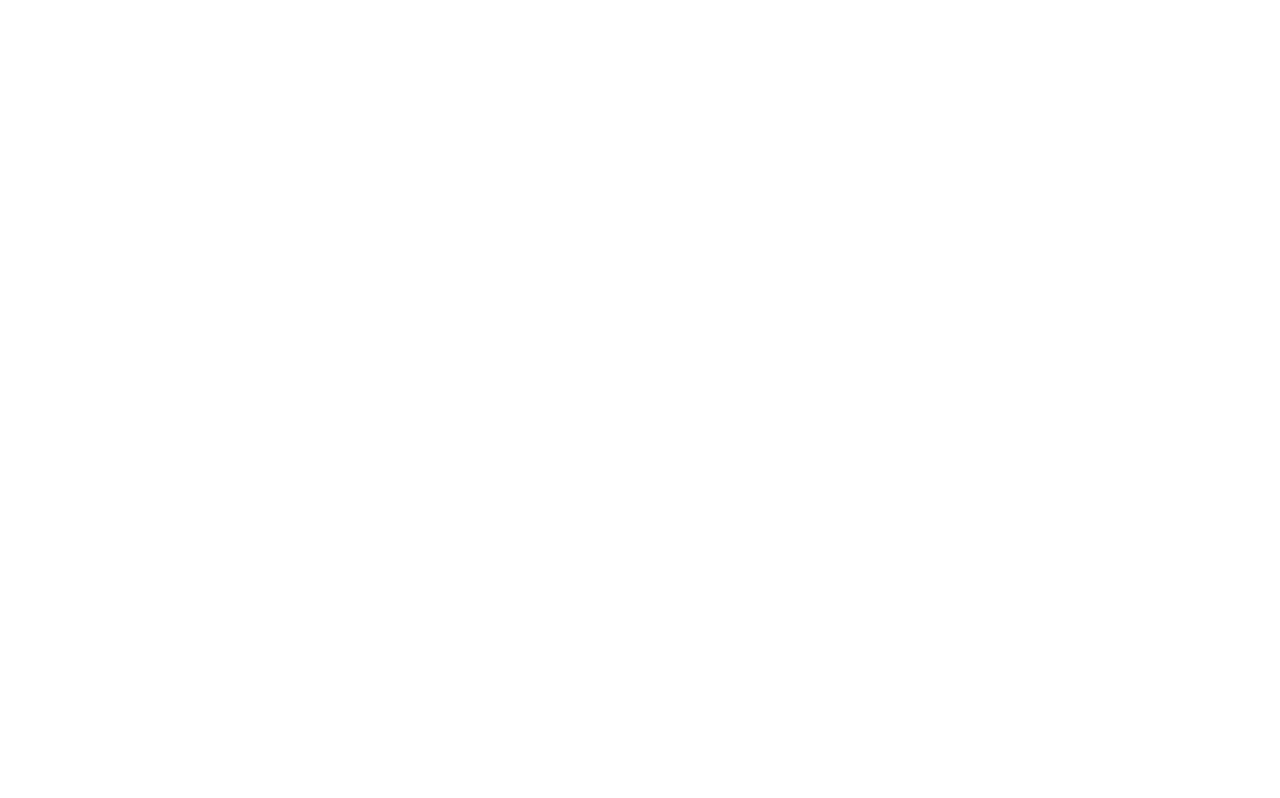
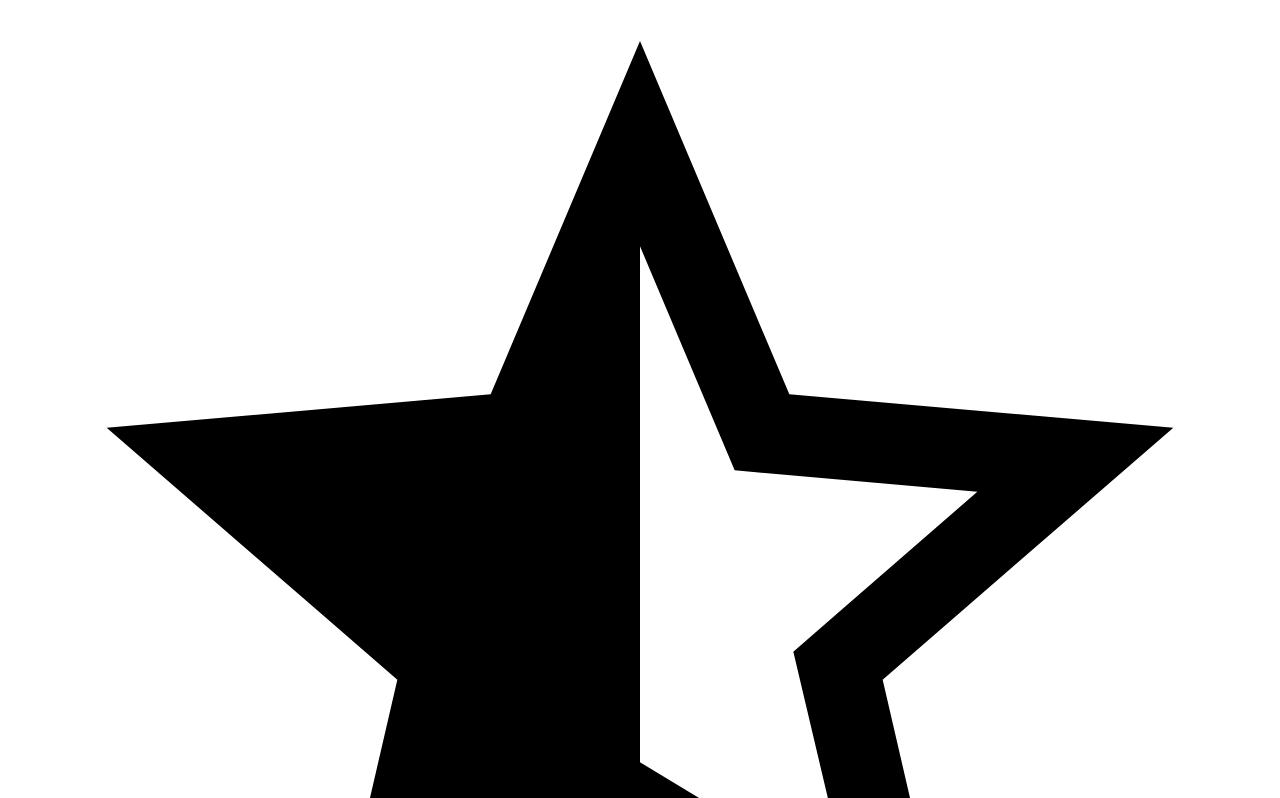
Before and after one commit to BulegaHassan/personal-porfolio, a React (Vite) app: page / in a window 1280 px wide. Shown: the part 10569-11367 px from the top of the page. Before the commit the page ends 3654 px from the top, so only its background shows below. Built offline with nearby package versions, Linux system fonts and the light colour scheme.

Commit message:
feat: add new components

```diff
--- a/src/App.jsx
+++ b/src/App.jsx
@@ -3,6 +3,9 @@
 import Navbar from "./components/Navbar";
 import Projects from "./components/Projects";
 import Skills from "./components/Skills";
+import Testimonials from "./components/Testimonials";
+import Contact from "./components/Contact";
+import Footer from "./components/Footer";
 function App() {
   return (
     <>
@@ -11,6 +14,9 @@
       <Skills />
       <About />
       <Projects />
+      <Testimonials/>
+      <Contact />
+      <Footer/>
     </>
   );
 }
```
